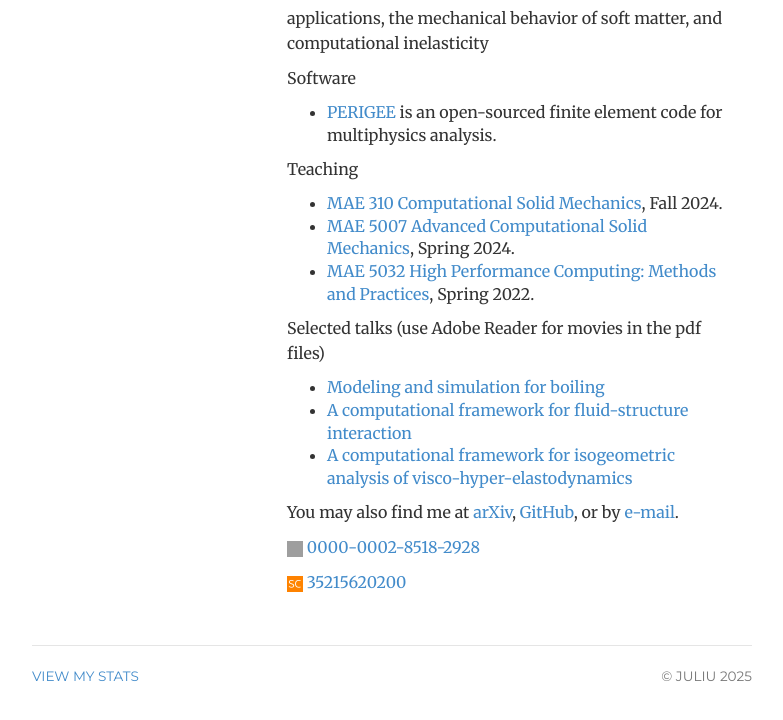
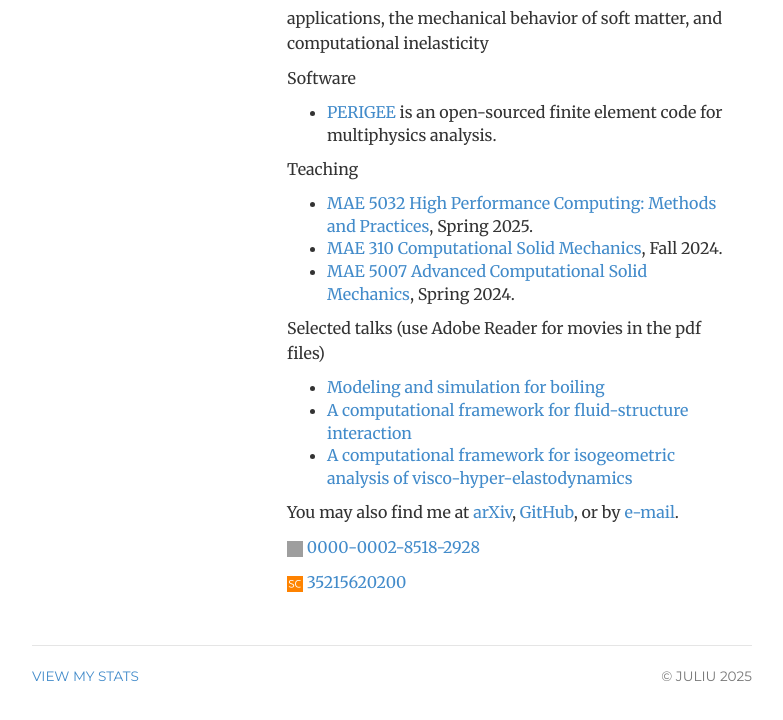
Before and after one commit to ju-liu/ju-liu.github.io, a Jekyll site: the page built from index.html, in a window 1280 px wide, cut to the strip 324-1062 px from the top of the page. Shown: the top 720 px of the strip, without its empty margins (248-1031 px from the left). Built offline with Jekyll 4.4.1, drawn with Linux system fonts in a browser that asks for light colours; nearby versions of some CDN libraries; library files that are not in the unit come from our copies; comment, search, counter and statistics services are not loaded; grey boxes are pictures that could not be loaded.

Commit message:
Update index.html

```diff
--- a/index.html
+++ b/index.html
@@ -26,9 +26,9 @@
 
     <p>Teaching</p>
     <ul>
+      <li><a href="https://github.com/ju-liu/MAE-5032-2025S/">MAE 5032 High Performance Computing: Methods and Practices</a>, Spring 2025.</li>
       <li><a href="https://github.com/ju-liu/MAE-310-2024F">MAE 310 Computational Solid Mechanics</a>, Fall 2024.</li>
       <li><a href="https://ju-liu.github.io/teaching/FEM-2024-Spring/index.html">MAE 5007 Advanced Computational Solid Mechanics</a>, Spring 2024.</li>
-      <li><a href="https://github.com/M3C-Lab/MAE-5032-2022-Spring">MAE 5032 High Performance Computing: Methods and Practices</a>, Spring 2022.</li>
     </ul>
 
     <p>Selected talks (use Adobe Reader for movies in the pdf files)</p>
```
